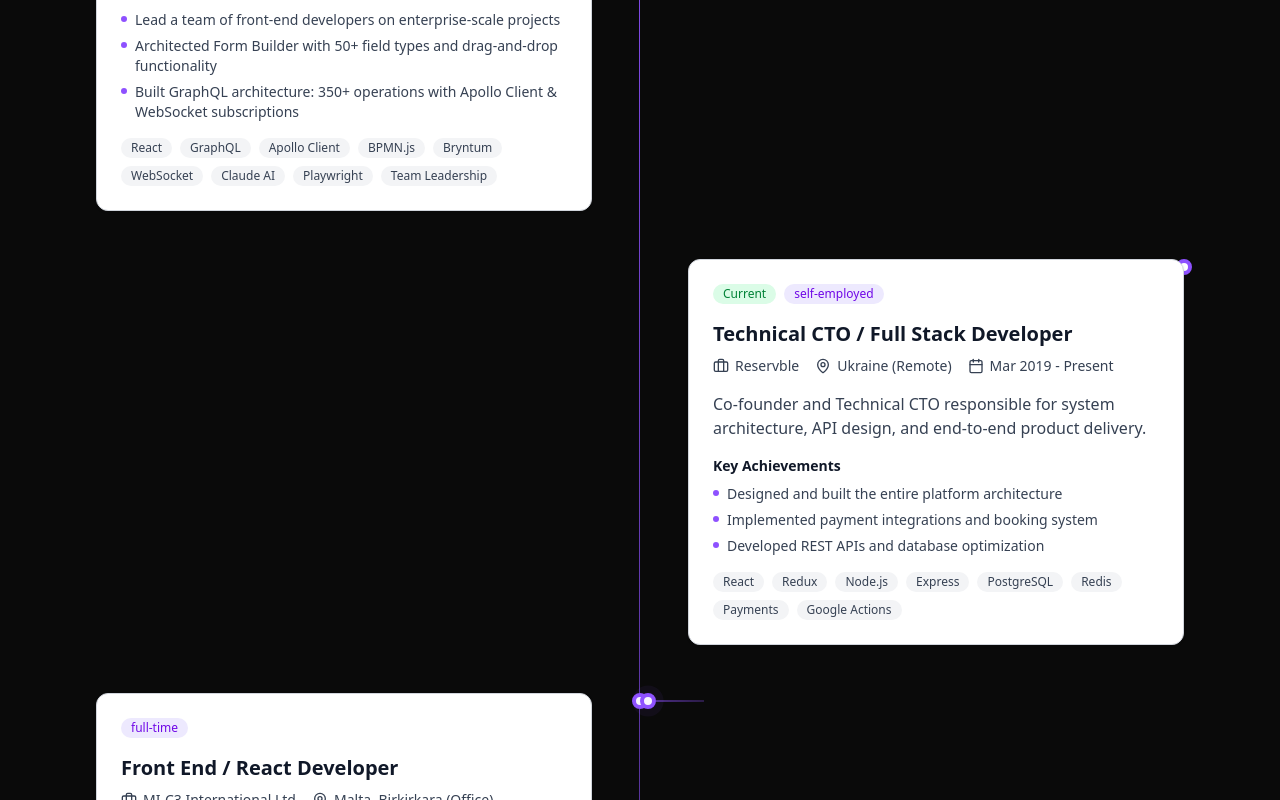
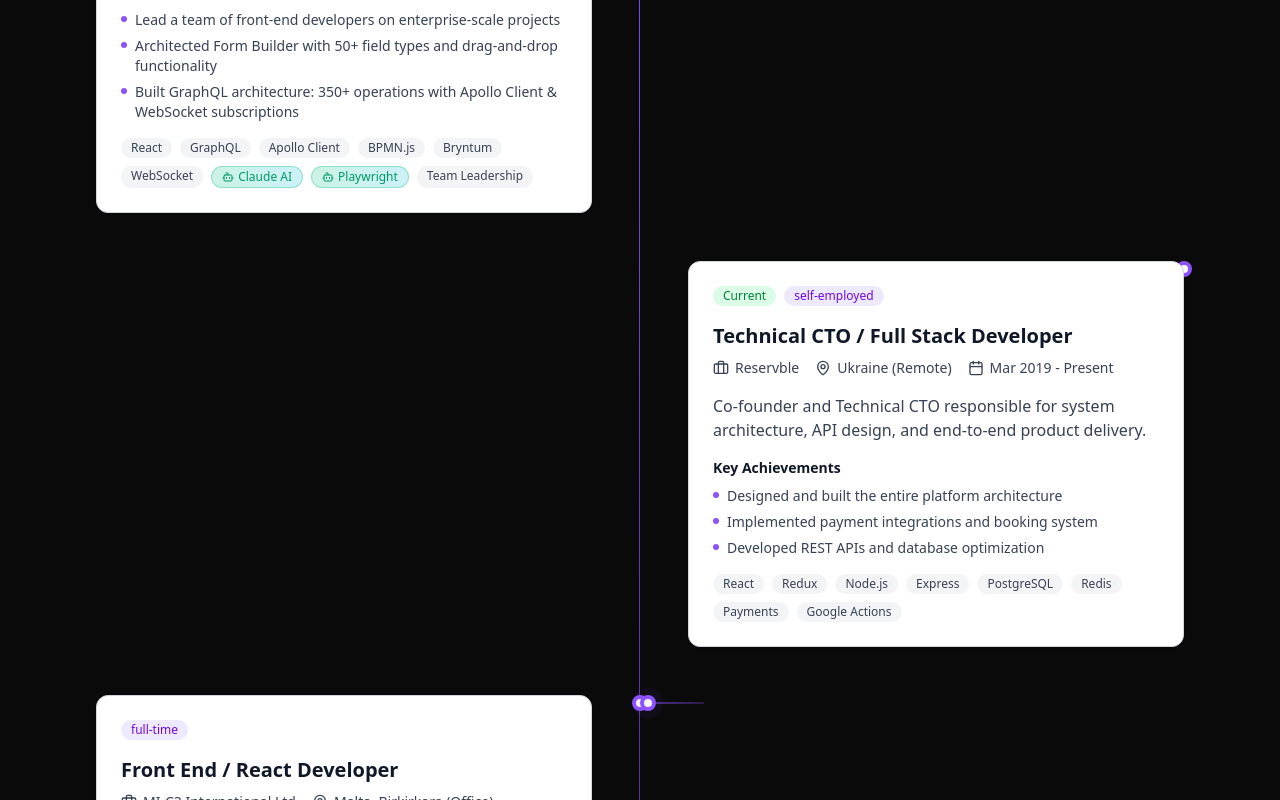
Before and after one commit to bkitaec/cv, a Next.js app: page /cv/ in a window 1280 px wide. Shown: the part 3580-4380 px from the top of the page. Built offline with nearby package versions, Linux system fonts and the light colour scheme.

Commit message:
add AI skills

```diff
--- a/src/data/skills.ts
+++ b/src/data/skills.ts
@@ -63,12 +63,35 @@ export const skillCategories: SkillCategory[] = [
       { name: 'Agile/Scrum', level: 'advanced' },
     ],
   },
+  {
+    id: 'ai',
+    name: 'AI & Automation',
+    icon: 'Bot',
+    skills: [
+      { name: 'Claude Code CLI', level: 'expert' },
+      { name: 'Claude Subagents', level: 'expert' },
+      { name: 'MCP Servers', level: 'advanced' },
+      { name: 'Prompt Engineering', level: 'expert' },
+      { name: 'AI-Assisted Development', level: 'expert' },
+    ],
+  },
+  {
+    id: 'testing',
+    name: 'Testing & QA',
+    icon: 'TestTube',
+    skills: [
+      { name: 'Playwright E2E', level: 'advanced' },
+      { name: 'Test Automation', level: 'advanced' },
+      { name: 'Jest', level: 'intermediate' },
+      { name: 'Mocha', level: 'intermediate' },
+    ],
+  },
 ]
 
 export const topSkills = [
   'React',
   'Node.js',
-  'PostgreSQL',
-  'Redux',
+  'Claude AI',
+  'GraphQL',
   'Team Leadership',
 ]
--- a/src/widgets/experience/ui/Experience.tsx
+++ b/src/widgets/experience/ui/Experience.tsx
@@ -1,10 +1,12 @@
 'use client'
 
 import { motion } from 'framer-motion'
-import { Briefcase, MapPin, Calendar } from 'lucide-react'
+import { Briefcase, MapPin, Calendar, Bot } from 'lucide-react'
 import { experiences } from '@/data'
 import { fadeInUp } from '@/shared/lib'
 import { Container, Section, SectionTitle, ConstellationDots, NebulaCloud } from '@/shared/ui'
+
+const AI_SKILLS = ['Claude AI', 'AI-Assisted Development', 'Playwright']
 
 export function Experience() {
   return (
@@ -115,14 +117,22 @@ export function Experience() {
                   </div>
 
                   <div className="mt-4 flex flex-wrap gap-2">
-                    {exp.skills.map((skill) => (
-                      <span
-                        key={skill}
-                        className="rounded-full bg-gray-100 px-2.5 py-0.5 text-xs font-medium text-gray-700 dark:bg-gray-800 dark:text-gray-300"
-                      >
-                        {skill}
-                      </span>
-                    ))}
+                    {exp.skills.map((skill) => {
+                      const isAI = AI_SKILLS.includes(skill)
+                      return (
+                        <span
+                          key={skill}
+                          className={
+                            isAI
+                              ? 'flex items-center gap-1 rounded-full bg-gradient-to-r from-emerald-500/20 to-cyan-500/20 px-2.5 py-0.5 text-xs font-medium text-emerald-600 dark:text-emerald-400 border border-emerald-500/30'
+                              : 'rounded-full bg-gray-100 px-2.5 py-0.5 text-xs font-medium text-gray-700 dark:bg-gray-800 dark:text-gray-300'
+                          }
+                        >
+                          {isAI && <Bot className="h-3 w-3" />}
+                          {skill}
+                        </span>
+                      )
+                    })}
                   </div>
                 </div>
               </motion.div>
--- a/src/widgets/skills/ui/Skills.tsx
+++ b/src/widgets/skills/ui/Skills.tsx
@@ -1,7 +1,7 @@
 'use client'
 
 import { motion } from 'framer-motion'
-import { Monitor, Server, Wrench, Users } from 'lucide-react'
+import { Monitor, Server, Wrench, Users, Bot, TestTube } from 'lucide-react'
 import { skillCategories } from '@/data'
 import { fadeInUp, cn } from '@/shared/lib'
 import { Container, Section, SectionTitle, Card, HexagonPattern, OrbitRing } from '@/shared/ui'
@@ -11,6 +11,8 @@ const iconMap: Record<string, React.ComponentType<{ className?: string }>> = {
   Server,
   Wrench,
   Users,
+  Bot,
+  TestTube,
 }
 
 const levelColors = {
```
